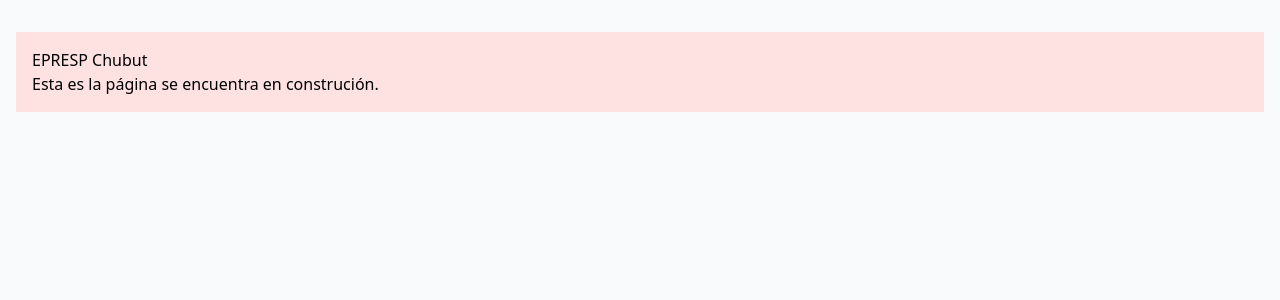
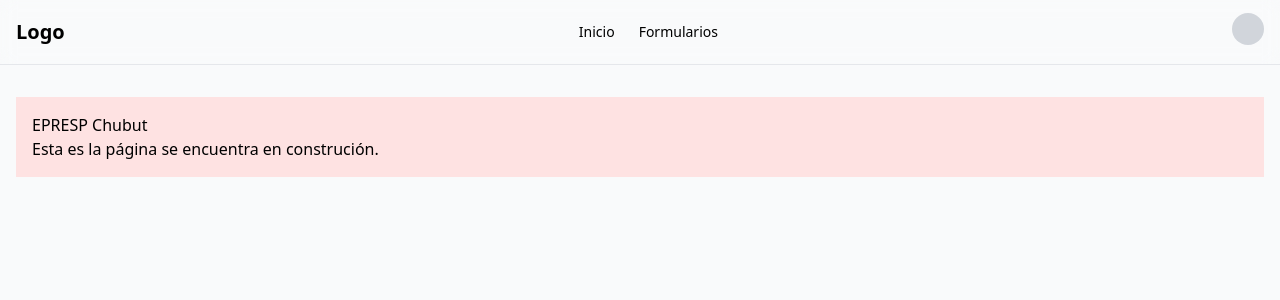
Before and after one commit to Sistemas-EPRESP/EPRESP-Web, a React (Vite) app in the folder frontend/: page / in a window 1280 px wide. Shown: the top 300 px of the page. Built offline with nearby package versions, Linux system fonts and the light colour scheme; no server answers.

Commit message:
Agregar componente Header y actualizar MainLayout para incluirlo; ajustar estilo en LogIn

```diff
--- /dev/null
+++ b/frontend/src/layouts/Header.jsx
@@ -0,0 +1,80 @@
+import { Link } from "react-router-dom";
+
+export default function Header() {
+  return (
+    <header className="sticky top-0 z-50 w-full border-b bg-background/95 backdrop-blur supports-[backdrop-filter]:bg-background/60">
+      <div className="flex h-16 items-center px-4 w-full">
+        {/* Logo */}
+        <div className="flex-none">
+          <Link to="/" className="flex items-center space-x-2">
+            <span className="font-bold text-xl">Logo</span>
+          </Link>
+        </div>
+
+        {/* Navegación de escritorio */}
+        <nav className="hidden md:flex flex-1 items-center justify-center space-x-6 text-sm font-medium">
+          <Link
+            to="/"
+            className="transition-colors hover:text-foreground/80 text-foreground"
+          >
+            Inicio
+          </Link>
+          <div className="relative group">
+            <button className="flex items-center space-x-1 focus:outline-none">
+              <span>Formularios</span>
+              {/* Icono eliminado */}
+            </button>
+            <div className="absolute left-0 mt-2 w-40 bg-white shadow-lg rounded opacity-0 group-hover:opacity-100 transition-opacity">
+              <Link
+                to="/formularios/rendiciones"
+                className="block px-4 py-2 hover:bg-gray-100"
+              >
+                Rendiciones
+              </Link>
+              <Link
+                to="/formularios/rendicion"
+                className="block px-4 py-2 hover:bg-gray-100"
+              >
+                Rendición
+              </Link>
+            </div>
+          </div>
+        </nav>
+
+        <div className="flex flex-none items-center justify-end space-x-4">
+          {/* Dropdown básico de Usuario */}
+          <div className="relative group">
+            <button className="h-8 w-8 rounded-full bg-gray-300 focus:outline-none">
+              {/* Icono eliminado */}
+              <span className="sr-only">Cuenta</span>
+            </button>
+            <div className="absolute right-0 mt-2 w-40 bg-white shadow-lg rounded opacity-0 group-hover:opacity-100 transition-opacity">
+              <Link to="/perfil" className="block px-4 py-2 hover:bg-gray-100">
+                Perfil
+              </Link>
+              <Link
+                to="/configuracion"
+                className="block px-4 py-2 hover:bg-gray-100"
+              >
+                Configuración
+              </Link>
+              <button className="w-full text-left px-4 py-2 hover:bg-gray-100">
+                Cerrar Sesión
+              </button>
+            </div>
+          </div>
+
+          {/* Menú móvil */}
+          <div className="md:hidden">
+            <button className="h-8 w-8 bg-gray-300 focus:outline-none">
+              {/* Icono eliminado */}
+              <span>Menú</span>
+              <span className="sr-only">Toggle menu</span>
+            </button>
+            {/* Aquí podrías agregar la lógica para mostrar el menú móvil */}
+          </div>
+        </div>
+      </div>
+    </header>
+  );
+}
--- a/frontend/src/layouts/MainLayout.jsx
+++ b/frontend/src/layouts/MainLayout.jsx
@@ -1,7 +1,9 @@
+import Header from "./Header";
+
 const MainLayout = ({ children }) => {
   return (
     <div className="min-h-screen bg-gray-50">
-      {/* <Header /> */}
+      <Header />
       <main className="container mx-auto px-4 py-8 max-w-7xl">{children}</main>
       {/* <Footer /> */}
     </div>
--- a/frontend/src/pages/LogIn.jsx
+++ b/frontend/src/pages/LogIn.jsx
@@ -66,7 +66,7 @@
   };
 
   return (
-    <div className="flex items-center justify-center min-h-screen">
+    <div className="flex items-center justify-center h-full">
       <div className="px-8 py-6 mt-4 text-left bg-white shadow-lg rounded-lg w-full max-w-md">
         <h3 className="text-2xl font-bold text-center text-gray-800 mb-6">
           Iniciar Sesión
```
